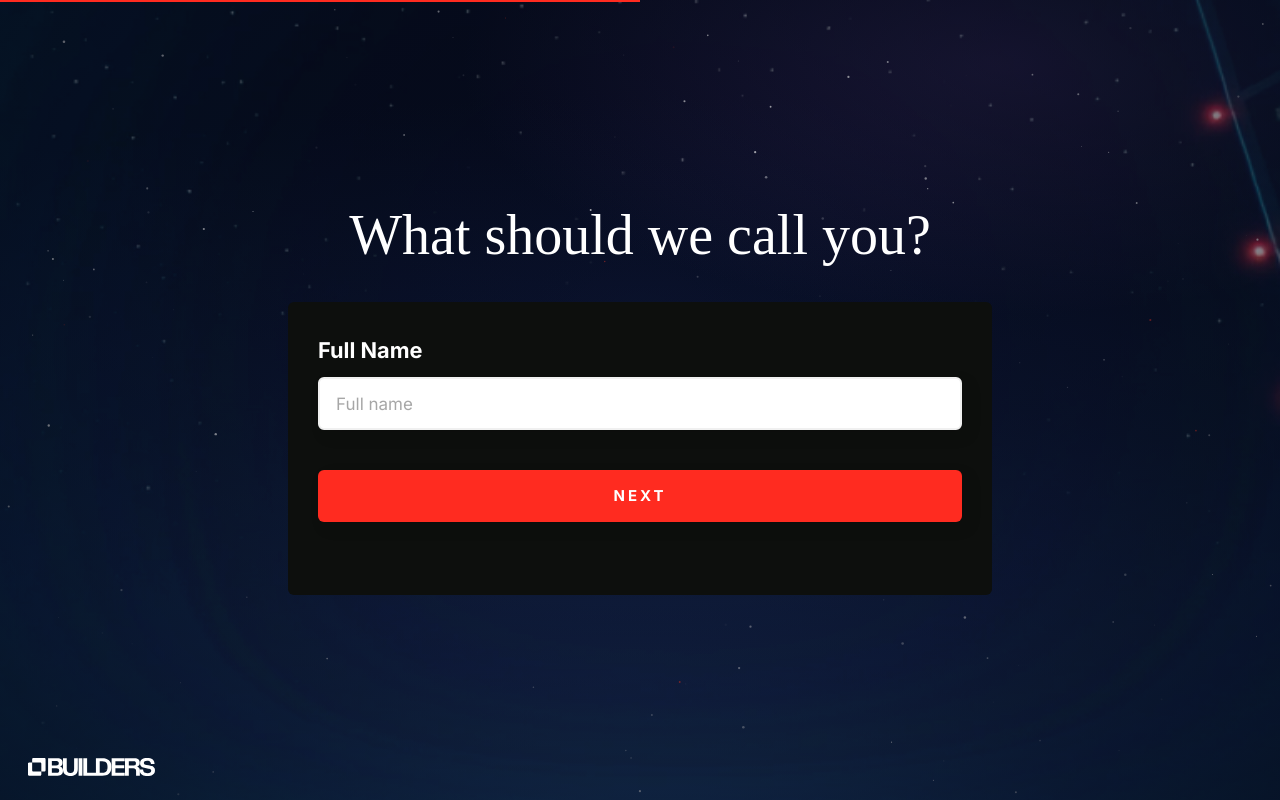
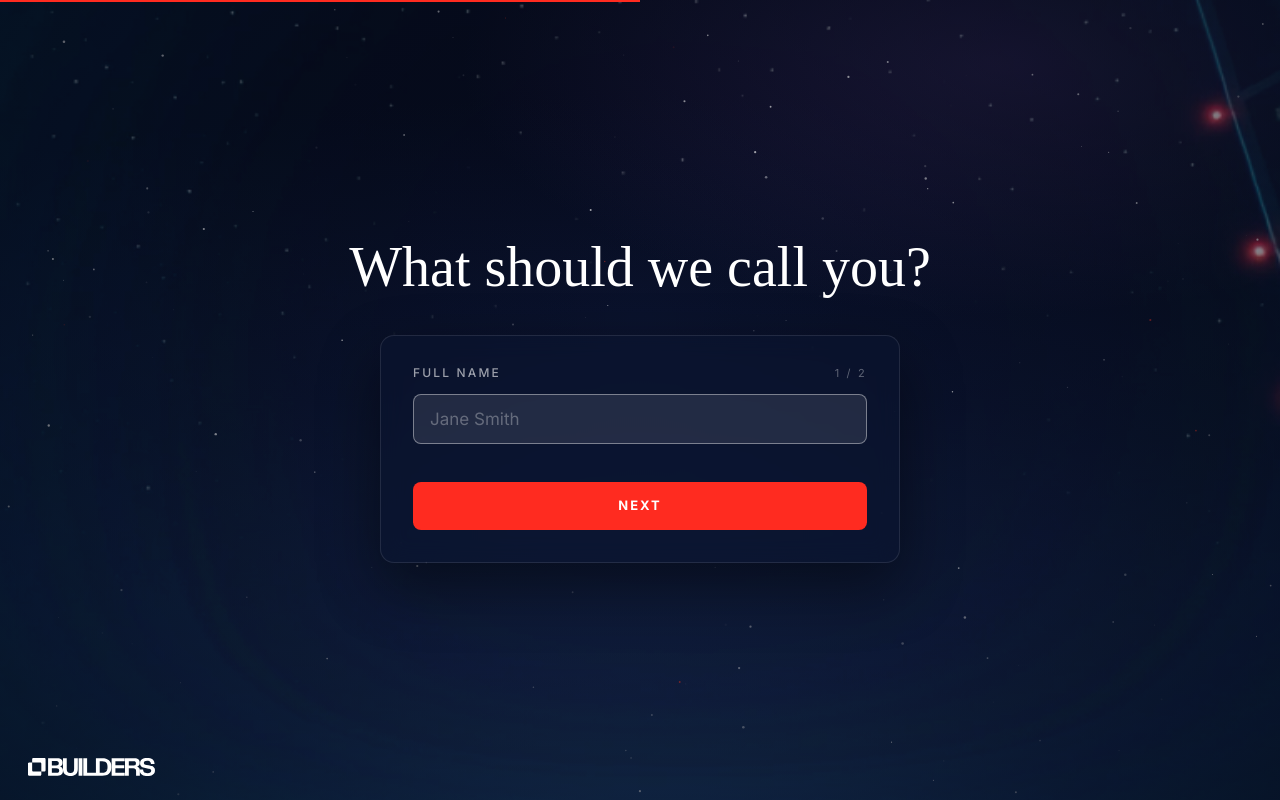
Before and after one commit to joinbuilders/alpha-recruitment, a Next.js app: page / in a window 1280 px wide. Both pictures are taken after a click on the button "BEGIN APPLICATION". Built offline with nearby package versions, Linux system fonts and the light colour scheme; no server answers; a web font is replaced by a local one.

Commit message:
Restyle application form as a translucent glass card

```diff
--- a/app/page.tsx
+++ b/app/page.tsx
@@ -1,6 +1,14 @@
 "use client";
 
-import { useCallback, useEffect, useRef, useState } from "react";
+import {
+  useCallback,
+  useEffect,
+  useRef,
+  useState,
+  type ComponentProps,
+  type FormEvent,
+  type RefObject,
+} from "react";
 import Starfield from "@/components/Starfield";
 import BuildersLogo from "@/components/BuildersLogo";
 
@@ -51,7 +59,6 @@ export default function Home() {
 
   const nameRef = useRef<HTMLInputElement>(null);
   const emailRef = useRef<HTMLInputElement>(null);
-  const errTimer = useRef<ReturnType<typeof setTimeout> | null>(null);
 
   /* ---------- boot: restore device state ---------- */
   useEffect(() => {
@@ -146,21 +153,18 @@ export default function Home() {
     return () => clearInterval(t);
   }, [phase]);
 
-  const flagErr = (field: "name" | "email", msg: string) => {
-    setErr({ field, msg });
-    if (errTimer.current) clearTimeout(errTimer.current);
-    errTimer.current = setTimeout(() => setErr(null), 1600);
-  };
-
+  // errors stay visible until the visitor types again
   const nextFromName = () => {
-    if (!name.trim()) return flagErr("name", "WE NEED A NAME");
+    if (!name.trim())
+      return setErr({ field: "name", msg: "We need a name." });
     setPhase("email");
   };
 
   const submit = () => {
     if (read(KEY_CLAIMED)) return; // hard block on double-claim
     if (!name.trim()) return setPhase("name");
-    if (!/.+@.+\..+/.test(email.trim())) return flagErr("email", "NEEDS A VALID EMAIL");
+    if (!/.+@.+\..+/.test(email.trim()))
+      return setErr({ field: "email", msg: "That email doesn't look right." });
     const rec: ClaimedRec = {
       name: name.trim(),
       email: email.trim(),
@@ -264,92 +268,52 @@ export default function Home() {
 
       {/* ---------- question 1: name ---------- */}
       {phase === "name" && (
-        <section className="absolute inset-0 z-10 flex animate-[rise_0.5s_ease] flex-col items-center justify-center px-5 text-center">
-          <h2 className="mb-9 max-w-[820px] font-serif text-[clamp(32px,5vw,56px)] leading-[1.1] text-white">
-            What should we call you?
-          </h2>
-          <form
-            onSubmit={(e) => {
-              e.preventDefault();
-              nextFromName();
-            }}
-            className="w-full max-w-[704px] rounded-[6px] bg-[#0d0f0d] px-5 pb-8 pt-7 text-left sm:px-[30px] sm:pb-10 sm:pt-8"
-          >
-            <label
-              htmlFor="name"
-              className="block text-[clamp(16px,1.7vw,22px)] font-bold text-white"
-            >
-              Full Name
-            </label>
-            <input
-              id="name"
-              ref={nameRef}
-              value={name}
-              onChange={(e) => setName(e.target.value)}
-              placeholder="Full name"
-              autoComplete="name"
-              enterKeyHint="next"
-              className={`mt-2.5 h-[53px] w-full rounded-[6px] border-2 bg-[rgba(217,217,217,0.91)] px-4 text-[17px] text-[#0d0f0d] shadow-[6px_6px_15px_0px_rgba(0,9,6,0.1)] outline-none transition-colors placeholder:text-black/35 focus:bg-white ${
-                err?.field === "name" ? "border-brand" : "border-[#f0f0f0]"
-              }`}
-            />
-            <button
-              type="submit"
-              className="mt-10 h-[52px] w-full cursor-pointer rounded-[6px] bg-brand text-[15px] font-bold tracking-[.2em] text-white shadow-[6px_6px_15px_0px_rgba(0,9,6,0.1)] transition hover:brightness-110 active:scale-[.99]"
-            >
-              NEXT
-            </button>
-            <p className="mt-4 min-h-[17px] text-center text-[11px] tracking-[.15em] text-brand">
-              {err?.field === "name" ? err.msg : ""}
-            </p>
-          </form>
-        </section>
+        <QuestionStep
+          step={1}
+          title="What should we call you?"
+          label="Full Name"
+          buttonText="NEXT"
+          errMsg={err?.field === "name" ? err.msg : null}
+          onSubmit={nextFromName}
+          inputRef={nameRef}
+          inputProps={{
+            id: "name",
+            value: name,
+            onChange: (e) => {
+              setName(e.target.value);
+              setErr(null);
+            },
+            placeholder: "Jane Smith",
+            autoComplete: "name",
+            enterKeyHint: "next",
+          }}
+        />
       )}
 
       {/* ---------- question 2: email ---------- */}
       {phase === "email" && (
-        <section className="absolute inset-0 z-10 flex animate-[rise_0.5s_ease] flex-col items-center justify-center px-5 text-center">
-          <h2 className="mb-9 max-w-[820px] font-serif text-[clamp(32px,5vw,56px)] leading-[1.1] text-white">
-            Where do we reach you?
-          </h2>
-          <form
-            onSubmit={(e) => {
-              e.preventDefault();
-              submit();
-            }}
-            className="w-full max-w-[704px] rounded-[6px] bg-[#0d0f0d] px-5 pb-8 pt-7 text-left sm:px-[30px] sm:pb-10 sm:pt-8"
-          >
-            <label
-              htmlFor="email"
-              className="block text-[clamp(16px,1.7vw,22px)] font-bold text-white"
-            >
-              Email
-            </label>
-            <input
-              id="email"
-              ref={emailRef}
-              value={email}
-              onChange={(e) => setEmail(e.target.value)}
-              placeholder="name.#@osu.edu"
-              type="email"
-              autoComplete="email"
-              inputMode="email"
-              enterKeyHint="go"
-              className={`mt-2.5 h-[53px] w-full rounded-[6px] border-2 bg-[rgba(217,217,217,0.91)] px-4 text-[17px] text-[#0d0f0d] shadow-[6px_6px_15px_0px_rgba(0,9,6,0.1)] outline-none transition-colors placeholder:text-black/35 focus:bg-white ${
-                err?.field === "email" ? "border-brand" : "border-[#f0f0f0]"
-              }`}
-            />
-            <button
-              type="submit"
-              className="mt-10 h-[52px] w-full cursor-pointer rounded-[6px] bg-brand text-[15px] font-bold tracking-[.2em] text-white shadow-[6px_6px_15px_0px_rgba(0,9,6,0.1)] transition hover:brightness-110 active:scale-[.99]"
-            >
-              SUBMIT
-            </button>
-            <p className="mt-4 min-h-[17px] text-center text-[11px] tracking-[.15em] text-brand">
-              {err?.field === "email" ? err.msg : ""}
-            </p>
-          </form>
-        </section>
+        <QuestionStep
+          step={2}
+          title="Where do we reach you?"
+          label="Email"
+          buttonText="SUBMIT"
+          errMsg={err?.field === "email" ? err.msg : null}
+          onSubmit={submit}
+          inputRef={emailRef}
+          inputProps={{
+            id: "email",
+            type: "email",
+            value: email,
+            onChange: (e) => {
+              setEmail(e.target.value);
+              setErr(null);
+            },
+            placeholder: "name.#@osu.edu",
+            autoComplete: "email",
+            inputMode: "email",
+            enterKeyHint: "go",
+          }}
+        />
       )}
 
       {/* ---------- green: filled out, item owed ---------- */}
@@ -375,3 +339,69 @@ export default function Home() {
     </main>
   );
 }
+
+/* ---------- one question step: serif headline + glass card ---------- */
+function QuestionStep({
+  step,
+  title,
+  label,
+  buttonText,
+  errMsg,
+  onSubmit,
+  inputRef,
+  inputProps,
+}: {
+  step: 1 | 2;
+  title: string;
+  label: string;
+  buttonText: string;
+  errMsg: string | null;
+  onSubmit: () => void;
+  inputRef: RefObject<HTMLInputElement | null>;
+  inputProps: ComponentProps<"input">;
+}) {
+  const handleSubmit = (e: FormEvent<HTMLFormElement>) => {
+    e.preventDefault();
+    onSubmit();
+  };
+
+  return (
+    <section className="absolute inset-0 z-10 flex animate-[rise_0.5s_ease] flex-col items-center justify-center px-5 text-center">
+      <h2 className="mb-9 max-w-[820px] font-serif text-[clamp(32px,5vw,56px)] leading-[1.1] text-white">
+        {title}
+      </h2>
+      <form
+        onSubmit={handleSubmit}
+        className="w-full max-w-[520px] rounded-[14px] border border-white/10 bg-[#0b1430]/60 px-6 pb-7 pt-6 text-left shadow-[0_24px_60px_rgba(0,0,0,.45)] backdrop-blur-md sm:px-8 sm:pb-8 sm:pt-7"
+      >
+        <div className="flex items-baseline justify-between">
+          <label
+            htmlFor={inputProps.id}
+            className="text-[12px] font-medium uppercase tracking-[.18em] text-white/60"
+          >
+            {label}
+          </label>
+          <span className="text-[11px] tracking-[.2em] text-white/35">
+            {step} / 2
+          </span>
+        </div>
+        <input
+          ref={inputRef}
+          {...inputProps}
+          className={`mt-3 h-[50px] w-full rounded-[8px] border bg-white/5 px-4 text-[17px] text-white caret-brand outline-none transition-colors placeholder:text-white/30 focus:border-white/40 focus:bg-white/10 ${
+            errMsg ? "border-brand" : "border-white/15"
+          }`}
+        />
+        <p className="mt-2 min-h-[18px] text-left text-[12.5px] text-brand">
+          {errMsg ?? ""}
+        </p>
+        <button
+          type="submit"
+          className="mt-3 h-[48px] w-full cursor-pointer rounded-[8px] bg-brand text-[13px] font-bold tracking-[.15em] text-white transition hover:brightness-110 active:scale-[.99] focus-visible:outline-2 focus-visible:outline-offset-2 focus-visible:outline-white/70"
+        >
+          {buttonText}
+        </button>
+      </form>
+    </section>
+  );
+}
```
